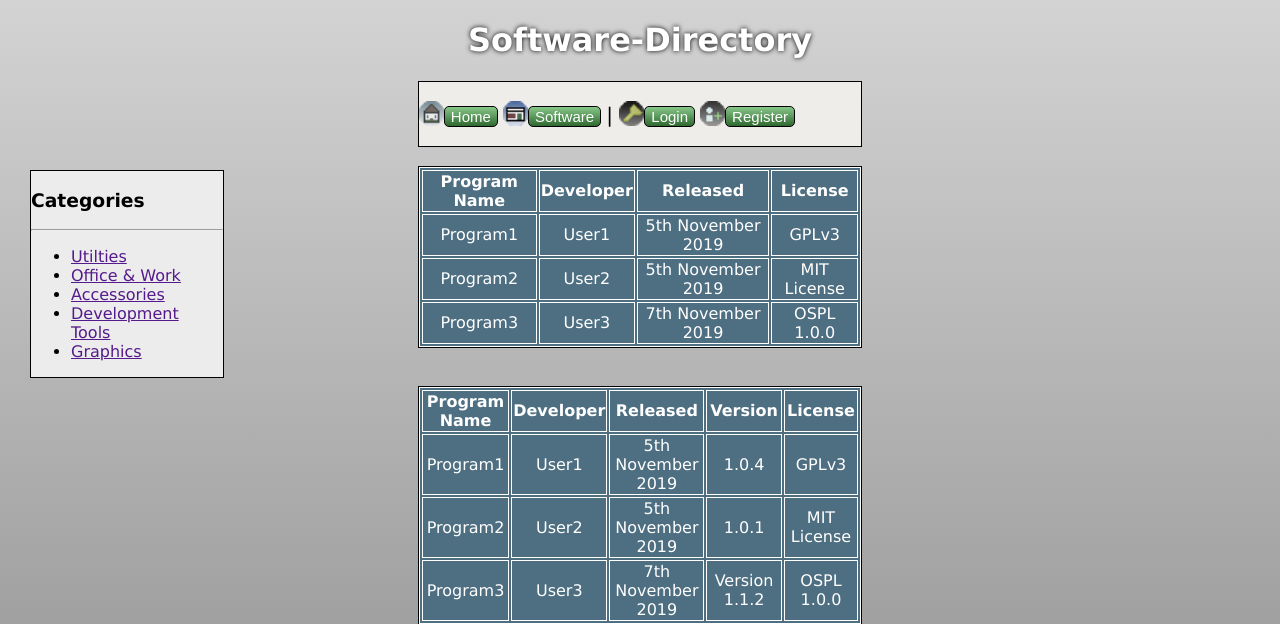
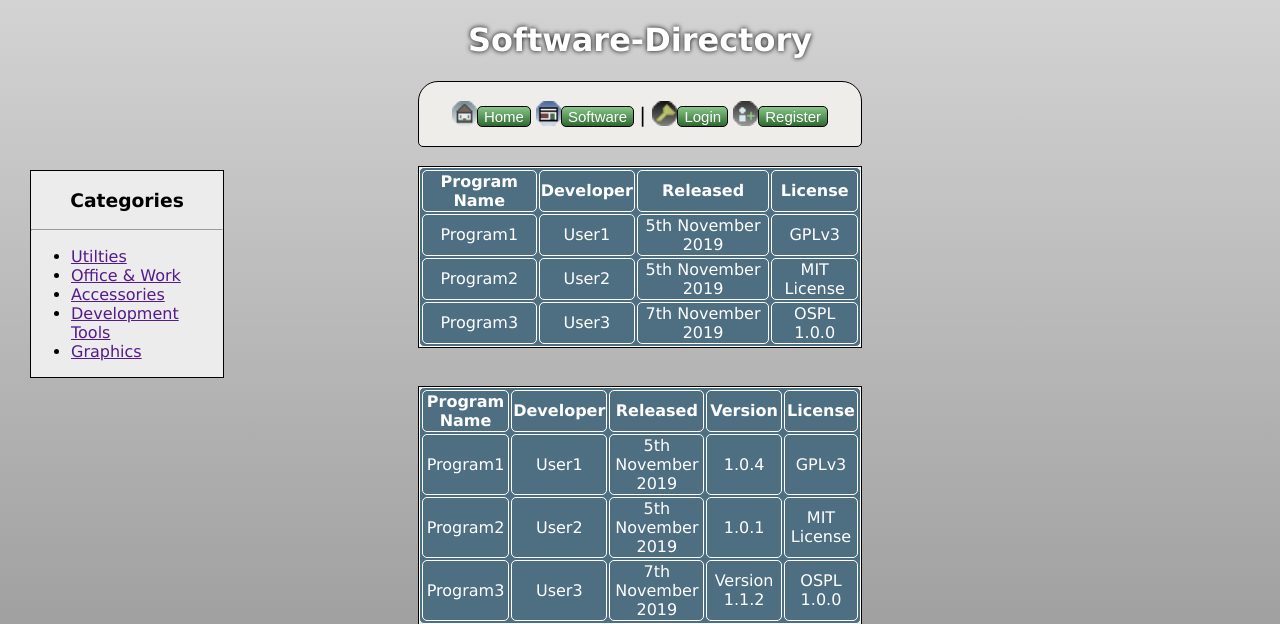
Before and after one commit to kay-ogunbo/WebBox, a PHP site: page /software.php in a window 1280 px wide. Shown: the top 624 px of the page. Run offline with PHP 8.4, Linux system fonts and the light colour scheme.

Commit message:
[READ COMMIT DESC FOR LIST OF CHANGES]
Changes:
  - software.php
    - Aligned the Text, 'Categories' in the Centre
  - software.css
    - Navigation-Menu Buttons are now Aligned in the middle
    - The Navigation-Menu Border is now Curved(Curved at the Top then more Squarish at the Bottom)
    - Tables now have Rounded-Borders

```diff
--- a/src/assets/theme/css/site.css
+++ b/src/assets/theme/css/site.css
@@ -42,6 +42,7 @@ table, th, td {
      /* Add a Background-Colour and Border around the Table-Elements */
      background-color: #4E6E81;
      border: 1px solid white;
+     border-radius: 5px;
      color: white; /* Change the Text-Colour */
      /* Align the Tables in the center of the Panel */
      margin: auto;
@@ -53,8 +54,10 @@ table, th, td {
      /* Add a Background-Colour and Border to it */
      background-color: #EFEDEA;
      border: 1px solid black;
+     border-radius: 20px 20px 5px 5px;
      /* Align the Menu in the centre of the Page */
      margin: auto;
+     text-align: center;
      width: 35%; /* Adjust the Width */
 }
 
--- a/src/software.php
+++ b/src/software.php
@@ -133,7 +133,7 @@
 	  - Accessories-->
 	  <main>
 	       <div class="Category-List">
-	            <h3>Categories</h3>
+	            <h3 style="text-align: center;">Categories</h3>
 		    <hr>
 		    <ul>
 		         <li><a href="">Utilties</a></li>
```
